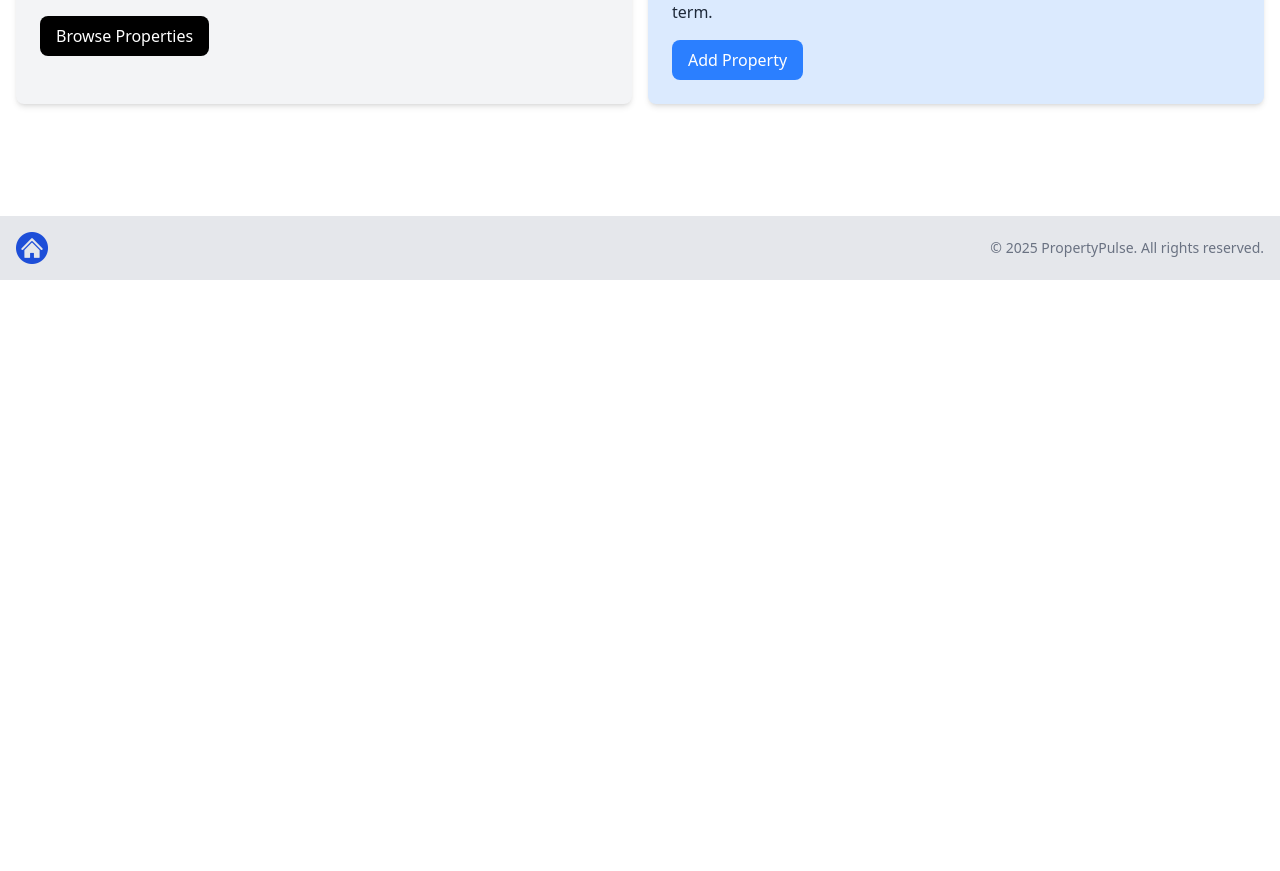
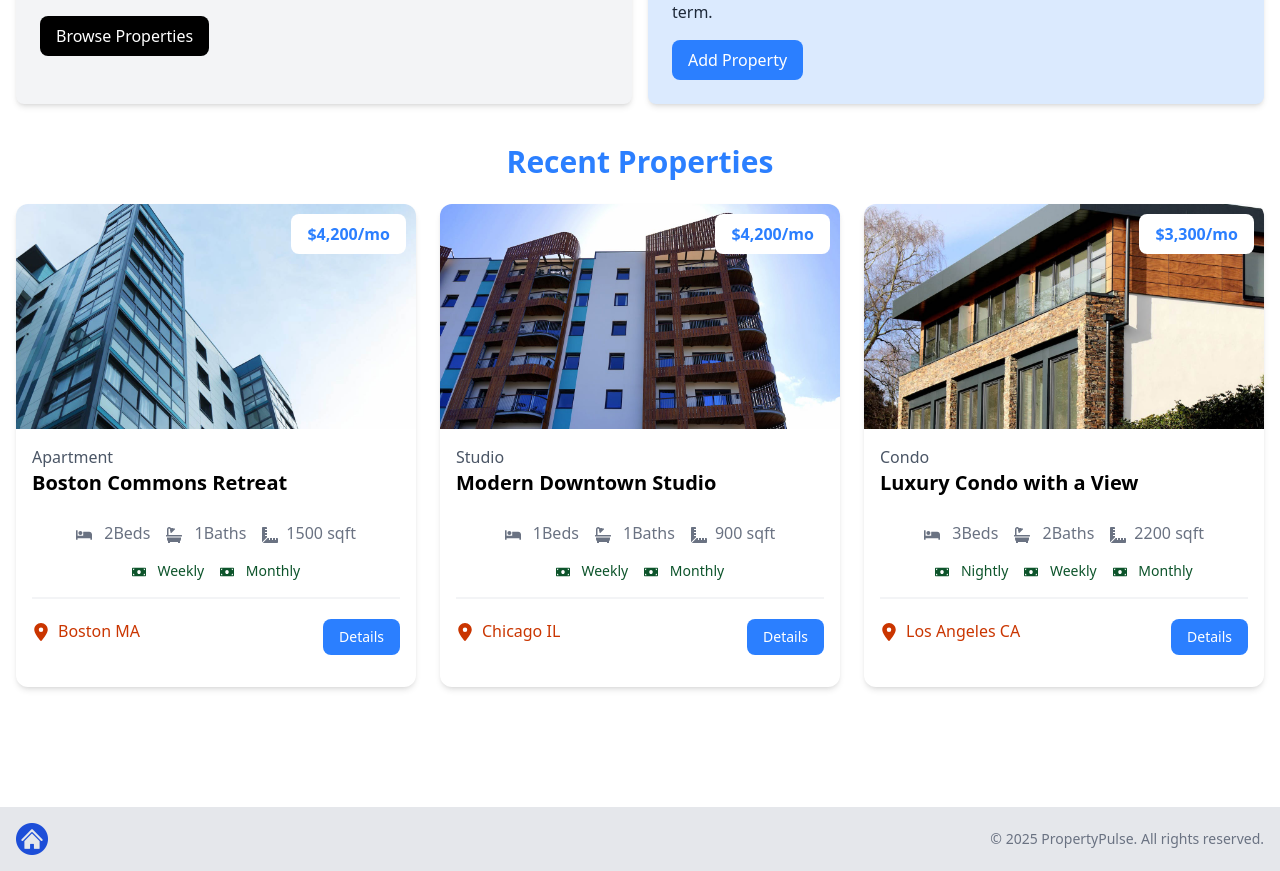
Before and after one commit to riaars/PropertyRental, a Next.js app: page / in a window 1280 px wide. Shown: the part 541-1412 px from the top of the page. Before the commit the page ends 821 px from the top, so only its background shows below. Built offline with nearby package versions, Linux system fonts and the light colour scheme.

Commit message:
add recent properties

```diff
--- a/app/page.tsx
+++ b/app/page.tsx
@@ -1,6 +1,6 @@
 import { Hero } from "@/components/Hero";
+import HomeProperties from "@/components/HomeProperties";
 import InfoBoxes from "@/components/InfoBoxes";
-import Link from "next/link";
 import React from "react";
 
 const HomePage = () => {
@@ -8,6 +8,7 @@
     <div>
       <Hero />
       <InfoBoxes />
+      <HomeProperties />
     </div>
   );
 };
--- a/app/properties/page.tsx
+++ b/app/properties/page.tsx
@@ -1,6 +1,6 @@
 import React from "react";
 import properties from "@/properties.json";
-import PropertyCard, { Property } from "@/components/PropertyCard";
+import PropertyCard from "@/components/PropertyCard";
 
 const PropertiesPage = () => {
   return (
--- /dev/null
+++ b/components/HomeProperties.tsx
@@ -0,0 +1,32 @@
+import React from "react";
+import properties from "@/properties.json";
+import PropertyCard from "./PropertyCard";
+
+const HomeProperties = () => {
+  const recentProperties = properties
+    .sort(() => Math.random() - Math.random())
+    .slice(0, 3);
+
+  return (
+    <div>
+      <section className="px-4 py-6">
+        <div className="container-xl lg:container m-auto">
+          <h2 className="text-3xl font-bold text-blue-500 mb-6 text-center">
+            Recent Properties
+          </h2>
+          <div className="grid grid-cols-1 md:grid-cols-3 gap-6">
+            {recentProperties.length === 0 ? (
+              <p>No properties found</p>
+            ) : (
+              recentProperties.map((property: any) => (
+                <PropertyCard key={property._id} property={property} />
+              ))
+            )}
+          </div>
+        </div>
+      </section>
+    </div>
+  );
+};
+
+export default HomeProperties;
```
